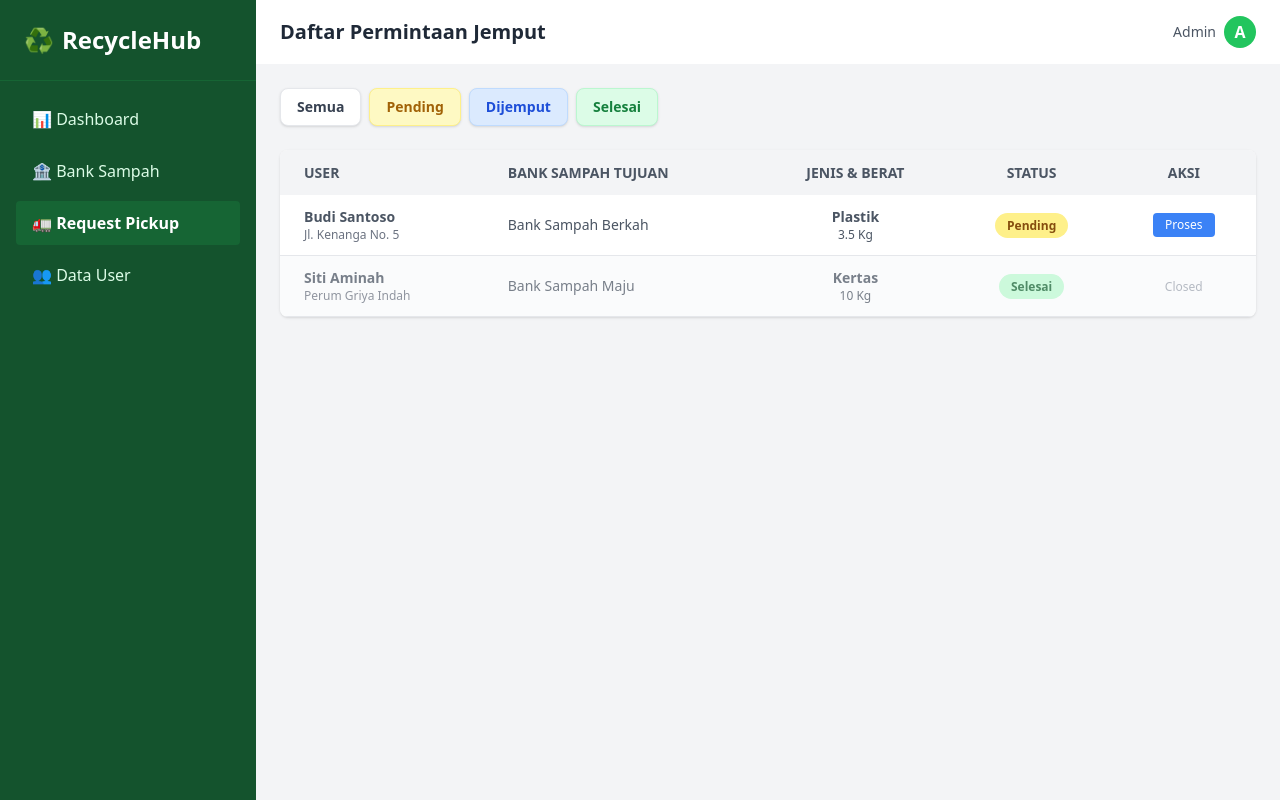
After one commit to RasyidNafsyarie/recyclehub, a Flask app: template templates/admin/request_pickup.html in a window 1280 px wide. The commit adds this page. Run offline with Flask 3, Linux system fonts and the light colour scheme; the template is opened without the code that fills it, so the values that code supplies are empty.

Commit message:
feat: create ui for admin pickup request list

```diff
--- a/static/css/output.css
+++ b/static/css/output.css
@@ -795,6 +795,11 @@ video {
   border-bottom-width: 1px;
 }
 
+.border-blue-200 {
+  --tw-border-opacity: 1;
+  border-color: rgb(191 219 254 / var(--tw-border-opacity));
+}
+
 .border-gray-200 {
   --tw-border-opacity: 1;
   border-color: rgb(229 231 235 / var(--tw-border-opacity));
@@ -803,6 +808,11 @@ video {
 .border-gray-300 {
   --tw-border-opacity: 1;
   border-color: rgb(209 213 219 / var(--tw-border-opacity));
+}
+
+.border-green-200 {
+  --tw-border-opacity: 1;
+  border-color: rgb(187 247 208 / var(--tw-border-opacity));
 }
 
 .border-green-300 {
@@ -818,6 +828,11 @@ video {
 .border-red-300 {
   --tw-border-opacity: 1;
   border-color: rgb(252 165 165 / var(--tw-border-opacity));
+}
+
+.border-yellow-200 {
+  --tw-border-opacity: 1;
+  border-color: rgb(254 240 138 / var(--tw-border-opacity));
 }
 
 .bg-blue-100 {
@@ -848,6 +863,11 @@ video {
 .bg-green-100 {
   --tw-bg-opacity: 1;
   background-color: rgb(220 252 231 / var(--tw-bg-opacity));
+}
+
+.bg-green-200 {
+  --tw-bg-opacity: 1;
+  background-color: rgb(187 247 208 / var(--tw-bg-opacity));
 }
 
 .bg-green-500 {
@@ -883,6 +903,16 @@ video {
 .bg-white {
   --tw-bg-opacity: 1;
   background-color: rgb(255 255 255 / var(--tw-bg-opacity));
+}
+
+.bg-yellow-100 {
+  --tw-bg-opacity: 1;
+  background-color: rgb(254 249 195 / var(--tw-bg-opacity));
+}
+
+.bg-yellow-200 {
+  --tw-bg-opacity: 1;
+  background-color: rgb(254 240 138 / var(--tw-bg-opacity));
 }
 
 .bg-yellow-500 {
@@ -1055,6 +1085,16 @@ video {
   color: rgb(37 99 235 / var(--tw-text-opacity));
 }
 
+.text-blue-700 {
+  --tw-text-opacity: 1;
+  color: rgb(29 78 216 / var(--tw-text-opacity));
+}
+
+.text-gray-400 {
+  --tw-text-opacity: 1;
+  color: rgb(156 163 175 / var(--tw-text-opacity));
+}
+
 .text-gray-500 {
   --tw-text-opacity: 1;
   color: rgb(107 114 128 / var(--tw-text-opacity));
@@ -1090,6 +1130,11 @@ video {
   color: rgb(21 128 61 / var(--tw-text-opacity));
 }
 
+.text-green-800 {
+  --tw-text-opacity: 1;
+  color: rgb(22 101 52 / var(--tw-text-opacity));
+}
+
 .text-red-600 {
   --tw-text-opacity: 1;
   color: rgb(220 38 38 / var(--tw-text-opacity));
@@ -1105,9 +1150,23 @@ video {
   color: rgb(255 255 255 / var(--tw-text-opacity));
 }
 
+.text-yellow-700 {
+  --tw-text-opacity: 1;
+  color: rgb(161 98 7 / var(--tw-text-opacity));
+}
+
+.text-yellow-800 {
+  --tw-text-opacity: 1;
+  color: rgb(133 77 14 / var(--tw-text-opacity));
+}
+
 .antialiased {
   -webkit-font-smoothing: antialiased;
   -moz-osx-font-smoothing: grayscale;
+}
+
+.opacity-75 {
+  opacity: 0.75;
 }
 
 .shadow {
@@ -1167,6 +1226,11 @@ video {
   transform: translate(var(--tw-translate-x), var(--tw-translate-y)) rotate(var(--tw-rotate)) skewX(var(--tw-skew-x)) skewY(var(--tw-skew-y)) scaleX(var(--tw-scale-x)) scaleY(var(--tw-scale-y));
 }
 
+.hover\:bg-blue-200:hover {
+  --tw-bg-opacity: 1;
+  background-color: rgb(191 219 254 / var(--tw-bg-opacity));
+}
+
 .hover\:bg-blue-600:hover {
   --tw-bg-opacity: 1;
   background-color: rgb(37 99 235 / var(--tw-bg-opacity));
@@ -1175,6 +1239,11 @@ video {
 .hover\:bg-gray-50:hover {
   --tw-bg-opacity: 1;
   background-color: rgb(249 250 251 / var(--tw-bg-opacity));
+}
+
+.hover\:bg-green-200:hover {
+  --tw-bg-opacity: 1;
+  background-color: rgb(187 247 208 / var(--tw-bg-opacity));
 }
 
 .hover\:bg-green-600:hover {
@@ -1200,6 +1269,11 @@ video {
 .hover\:bg-red-600:hover {
   --tw-bg-opacity: 1;
   background-color: rgb(220 38 38 / var(--tw-bg-opacity));
+}
+
+.hover\:bg-yellow-200:hover {
+  --tw-bg-opacity: 1;
+  background-color: rgb(254 240 138 / var(--tw-bg-opacity));
 }
 
 .hover\:bg-yellow-600:hover {
--- /dev/null
+++ b/templates/admin/request_pickup.html
@@ -0,0 +1,111 @@
+<!DOCTYPE html>
+<html lang="id">
+<head>
+    <meta charset="UTF-8">
+    <meta name="viewport" content="width=device-width, initial-scale=1.0">
+    <title>Request Pickup - Admin</title>
+    <link rel="stylesheet" href="{{ url_for('static', filename='css/output.css') }}">
+</head>
+<body class="bg-gray-100 font-sans antialiased">
+
+    <div class="flex h-screen overflow-hidden">
+
+        <div class="w-64 bg-green-900 text-white flex flex-col">
+            <div class="p-6 text-2xl font-bold border-b border-green-800 flex items-center gap-2">
+                <span>♻️</span> RecycleHub
+            </div>
+            <nav class="flex-1 p-4 space-y-2">
+                <a href="/dashboard" class="block py-2.5 px-4 rounded hover:bg-green-800 transition text-green-100">
+                    📊 Dashboard
+                </a>
+                <a href="{{ url_for('bank_sampah') }}" class="block py-2.5 px-4 rounded hover:bg-green-800 transition text-green-100">
+                    🏦 Bank Sampah
+                </a>
+                <a href="#" class="block py-2.5 px-4 rounded bg-green-800 text-white font-semibold">
+                    🚛 Request Pickup
+                </a>
+                <a href="#" class="block py-2.5 px-4 rounded hover:bg-green-800 transition text-green-100">
+                    👥 Data User
+                </a>
+            </nav>
+        </div>
+
+        <div class="flex-1 flex flex-col overflow-hidden">
+            <header class="bg-white shadow-sm py-4 px-6 flex justify-between items-center">
+                <h2 class="text-xl font-semibold text-gray-800">Daftar Permintaan Jemput</h2>
+                <div class="flex items-center space-x-2">
+                    <span class="text-gray-600 text-sm">Admin</span>
+                    <div class="h-8 w-8 rounded-full bg-green-500 text-white flex items-center justify-center font-bold">A</div>
+                </div>
+            </header>
+
+            <main class="flex-1 overflow-x-hidden overflow-y-auto bg-gray-100 p-6">
+
+                <div class="flex gap-2 mb-6">
+                    <button class="px-4 py-2 bg-white rounded-lg shadow text-sm font-bold text-gray-700 hover:bg-gray-50 border">Semua</button>
+                    <button class="px-4 py-2 bg-yellow-100 rounded-lg shadow text-sm font-bold text-yellow-700 hover:bg-yellow-200 border border-yellow-200">Pending</button>
+                    <button class="px-4 py-2 bg-blue-100 rounded-lg shadow text-sm font-bold text-blue-700 hover:bg-blue-200 border border-blue-200">Dijemput</button>
+                    <button class="px-4 py-2 bg-green-100 rounded-lg shadow text-sm font-bold text-green-700 hover:bg-green-200 border border-green-200">Selesai</button>
+                </div>
+
+                <div class="bg-white rounded-lg shadow overflow-hidden">
+                    <table class="min-w-full leading-normal">
+                        <thead>
+                            <tr class="bg-gray-100 text-gray-600 uppercase text-sm leading-normal">
+                                <th class="py-3 px-6 text-left">User</th>
+                                <th class="py-3 px-6 text-left">Bank Sampah Tujuan</th>
+                                <th class="py-3 px-6 text-center">Jenis & Berat</th>
+                                <th class="py-3 px-6 text-center">Status</th>
+                                <th class="py-3 px-6 text-center">Aksi</th>
+                            </tr>
+                        </thead>
+                        <tbody class="text-gray-600 text-sm font-light">
+
+                            <tr class="border-b border-gray-200 hover:bg-gray-50">
+                                <td class="py-3 px-6 text-left whitespace-nowrap">
+                                    <div class="font-bold">Budi Santoso</div>
+                                    <div class="text-xs text-gray-500">Jl. Kenanga No. 5</div>
+                                </td>
+                                <td class="py-3 px-6 text-left">Bank Sampah Berkah</td>
+                                <td class="py-3 px-6 text-center">
+                                    <div class="font-bold">Plastik</div>
+                                    <div class="text-xs">3.5 Kg</div>
+                                </td>
+                                <td class="py-3 px-6 text-center">
+                                    <span class="bg-yellow-200 text-yellow-800 py-1 px-3 rounded-full text-xs font-bold">Pending</span>
+                                </td>
+                                <td class="py-3 px-6 text-center">
+                                    <button class="bg-blue-500 text-white py-1 px-3 rounded hover:bg-blue-600 text-xs transition">
+                                        Proses
+                                    </button>
+                                </td>
+                            </tr>
+
+                            <tr class="border-b border-gray-200 hover:bg-gray-50 bg-gray-50 opacity-75">
+                                <td class="py-3 px-6 text-left whitespace-nowrap">
+                                    <div class="font-bold">Siti Aminah</div>
+                                    <div class="text-xs text-gray-500">Perum Griya Indah</div>
+                                </td>
+                                <td class="py-3 px-6 text-left">Bank Sampah Maju</td>
+                                <td class="py-3 px-6 text-center">
+                                    <div class="font-bold">Kertas</div>
+                                    <div class="text-xs">10 Kg</div>
+                                </td>
+                                <td class="py-3 px-6 text-center">
+                                    <span class="bg-green-200 text-green-800 py-1 px-3 rounded-full text-xs font-bold">Selesai</span>
+                                </td>
+                                <td class="py-3 px-6 text-center">
+                                    <span class="text-gray-400 text-xs">Closed</span>
+                                </td>
+                            </tr>
+
+                        </tbody>
+                    </table>
+                </div>
+
+            </main>
+        </div>
+    </div>
+
+</body>
+</html>
```
Also changed, not shown: static/dist/css/output.css (+74 -0 lines).
